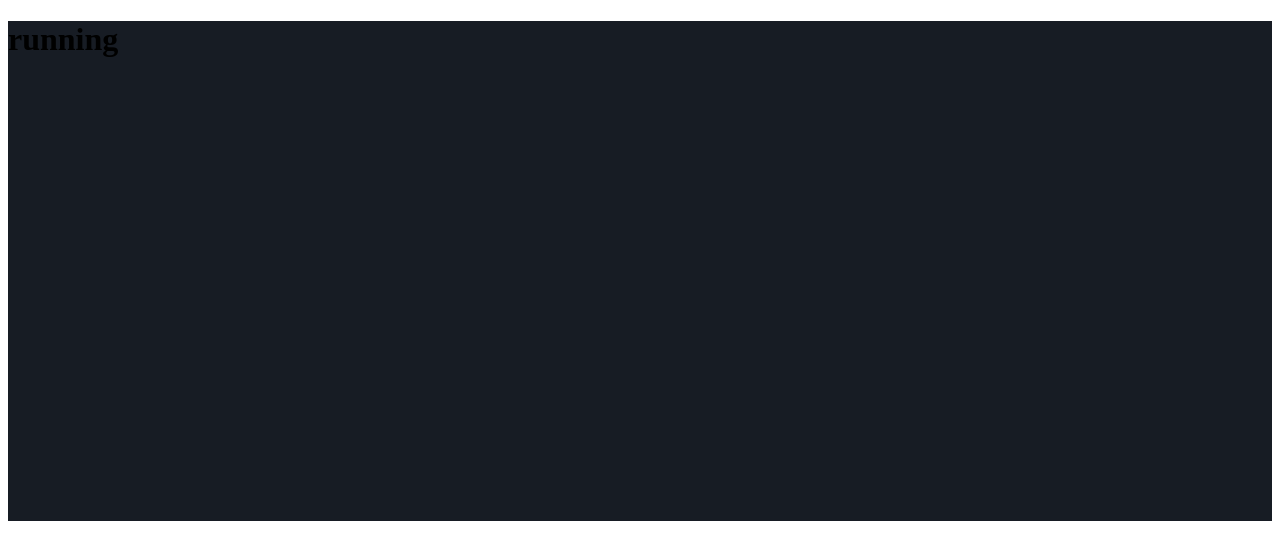
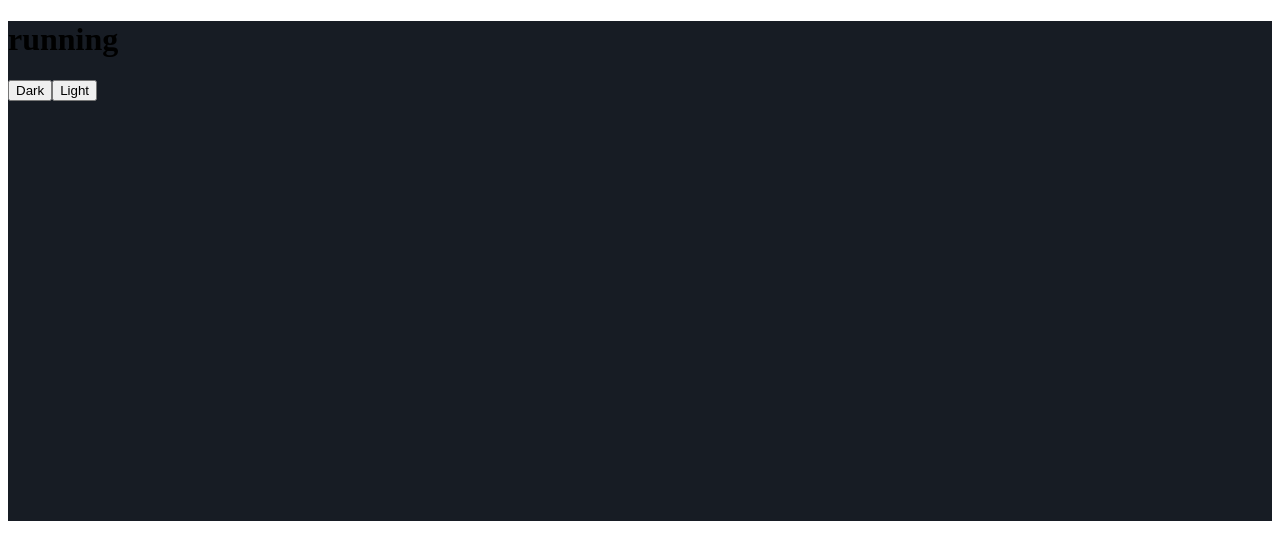
Before and after one commit to Woodsphreaker/react-web-ts-project-boilerplate, a React (Create React App) app: page / in a window 1280 px wide. Shown: the top 560 px of the page. Built offline with nearby package versions, Linux system fonts and the light colour scheme.

Commit message:
chore: update context

```diff
--- a/src/App.tsx
+++ b/src/App.tsx
@@ -2,7 +2,6 @@ import React from 'react'
 import RootProvider from './context/index'
 import ThemeProvider from './themes/ThemeProvider'
 import TestComponent from './components/TestComponent'
-
 const App: React.FC = () => {
   return (
     <>
--- a/src/components/TestComponent/index.tsx
+++ b/src/components/TestComponent/index.tsx
@@ -1,13 +1,26 @@
 import React, { ReactNode } from 'react'
 
 import { Container } from './styles'
+
+import { useTheme } from '../../context/ThemeContext'
 
 interface Props {
   children: ReactNode
 }
 
 const TestComponent: React.FC<Props> = ({ children }: Props) => {
-  return <Container>{children}</Container>
+  const { choseTheme } = useTheme()
+  return (
+    <Container>
+      {children}
+      <button type="button" onClick={() => choseTheme({ themeName: 'dark' })}>
+        Dark
+      </button>
+      <button type="button" onClick={() => choseTheme({ themeName: 'light' })}>
+        Light
+      </button>
+    </Container>
+  )
 }
 
 export default TestComponent
```
Also changed, not shown: tsconfig.json (+6 -4 lines).
